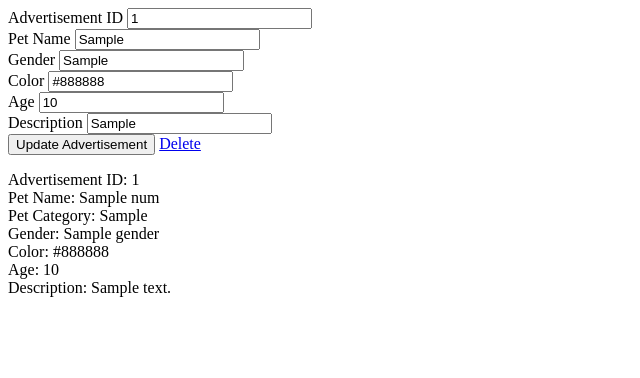
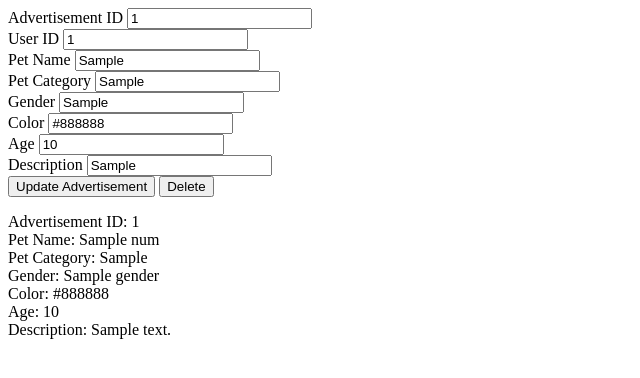
Before and after one commit to Jasonngyt/A-Helping-Paw, a Flask app: template templates/my_adv.html in a window 1280 px wide. Shown: the top 378 px of the page, without its empty margins (0-640 px from the left). Run offline with Flask 2, Linux system fonts and the light colour scheme; the template is opened without the code that fills it: most values are stand-ins (such as "Sample title", 1, 10 or a date in 2020); some libraries are stand-ins or nearby versions.

Commit message:
change all anchor tag to button

```diff
--- a/app.py
+++ b/app.py
@@ -80,7 +80,7 @@ def my_adv(user_id):
 @app.route('/update_adv/', methods=['POST'])
 def update_adv():
     query = {'_id':ObjectId(request.form.get('adv_id'))}
-    mongo.db.pet.update(query, {"petName": request.form.get('petName'), "petCat": request.form.get('petCat'), "gender": request.form.get('gender'), "color": request.form.get('color'), "age": request.form.get('age'), "description": request.form.get('description')} )
+    mongo.db.pet.update(query, {"user_id": ObjectId(request.form.get('user_id')), "petName": request.form.get('petName'), "petCat": request.form.get('petCat'), "gender": request.form.get('gender'), "color": request.form.get('color'), "age": request.form.get('age'), "description": request.form.get('description')} )
     return redirect(url_for('mysearch'))
 
 # Delete the Advertisment
--- a/templates/SearchPage.html
+++ b/templates/SearchPage.html
@@ -1,5 +1,5 @@
-        <a href="{{url_for('add_user')}}" >Add User</a>&nbsp &nbsp
-        <a href="{{url_for('login')}}" >Login</a><br><br>
+        <button type="button" onclick="window.location.href='{{url_for('add_user')}}'" >Add User</button>&nbsp &nbsp
+        <button type="button" onclick="window.location.href='{{url_for('login')}}'">Login</button><br><br>
 
         <form action="{{url_for('showsearch')}}" method="POST" >
             <div>
--- a/templates/my_adv.html
+++ b/templates/my_adv.html
@@ -3,8 +3,12 @@
          {% for num in pet%}
           <label>Advertisement ID</label>
           <input id="adv_id" name="adv_id" type="text" value={{num._id}} ><br>
+          <label>User ID</label>
+          <input id="user_id" name="user_id" type="text" value={{num.user_id}} ><br>
           <label>Pet Name</label>
           <input id="petName" name="petName" type="text" value={{num.petName}} ><br>
+          <label>Pet Category</label>
+          <input id="petCat" name="petCat" type="text" value={{num.petCat}} ><br>
           <label>Gender</label>
           <input id="gender" name="gender" type="text" value={{num.gender}} ><br>
           <label>Color</label>
@@ -16,7 +20,7 @@
 
           <div>
             <button type="submit" name="action">Update Advertisement</button>
-            <a href="{{url_for('delete_adv', adv_id=num._id)}}" >Delete</a>&nbsp &nbsp
+            <button type="button" onclick="window.location.href='{{url_for('delete_adv', adv_id=num._id)}}'" >Delete</button>&nbsp &nbsp
           </div>
           {% endfor %}
      </div>
--- a/templates/mylogin.html
+++ b/templates/mylogin.html
@@ -12,8 +12,8 @@
 
           <div>
             <button type="submit" name="action">Update My Details</button>
-            <a href="{{url_for('add_adv', user_id=num._id)}}" >Add Advertisement</a>&nbsp &nbsp
-            <a href="{{url_for('my_adv', user_id=num._id)}}" >My Advertisement</a>&nbsp &nbsp
+            <button type="button" onclick="window.location.href='{{url_for('add_adv', user_id=num._id)}}'" >Add Advertisement</button>&nbsp &nbsp
+            <button type="button" onclick="window.location.href='{{url_for('my_adv', user_id=num._id)}}'" >My Advertisement</button>&nbsp &nbsp
           </div>
           {% endfor %}
      </div>
```
